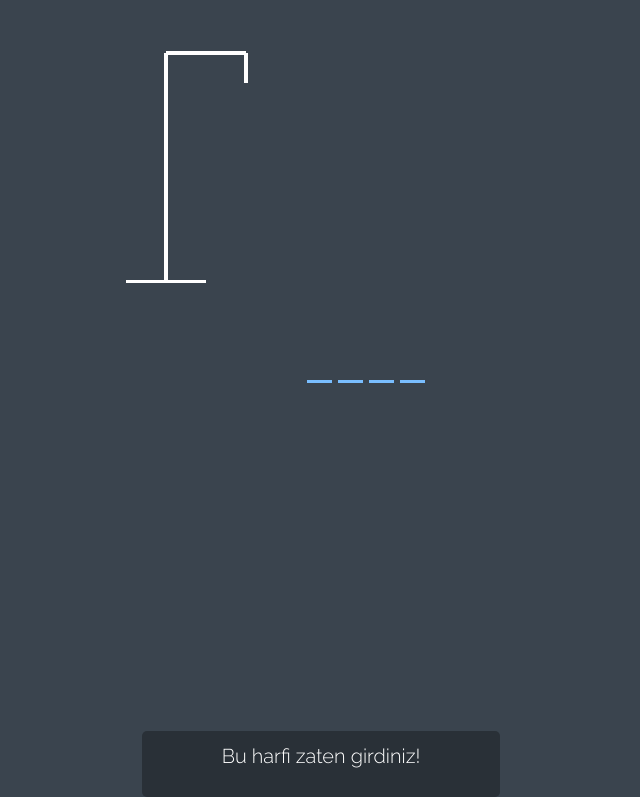
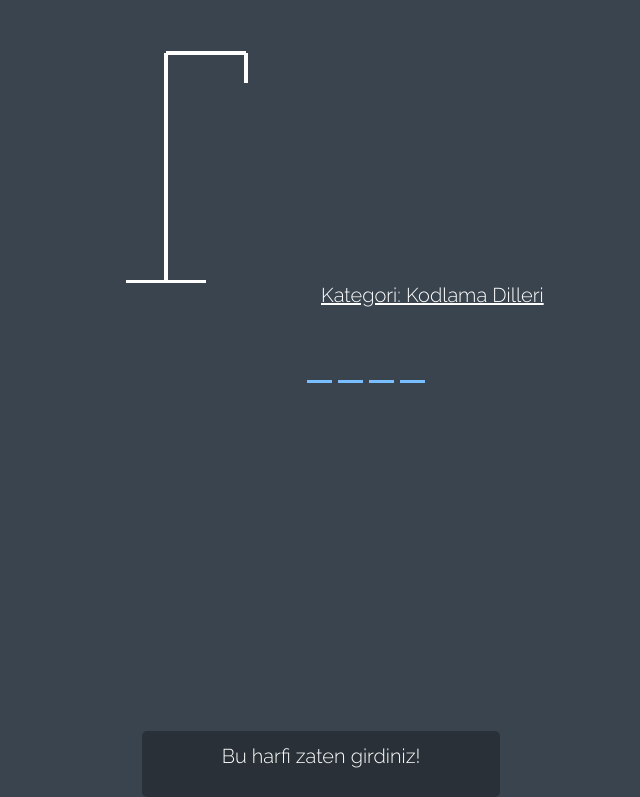
Before and after one commit to mervebatman/javascript-hangman-game, a plain HTML site: page index.html in a window 1280 px wide. Shown: the part 83-880 px from the top of the page, without its empty margins (319-959 px from the left). Drawn offline with nearby package versions, Linux system fonts and the light colour scheme.

Commit message:
"kategori başlığı eklendi"

```diff
--- a/index.html
+++ b/index.html
@@ -48,6 +48,10 @@
 
         </div>
 
+        <div id="title">
+            <h5><u>Kategori: Kodlama Dilleri</u></h5>
+        </div>
+
         <div id="word">
 
         </div>
--- a/style.css
+++ b/style.css
@@ -92,3 +92,8 @@ body {
 #message.show {
     transform: translateY(-80px);
 }
+
+#title {
+    position: absolute;
+    left: 50%;
+}
```
